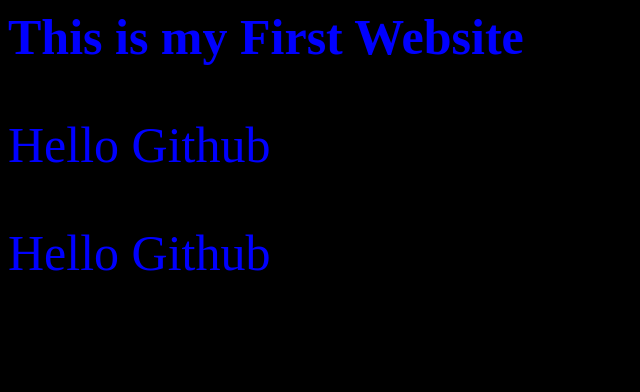
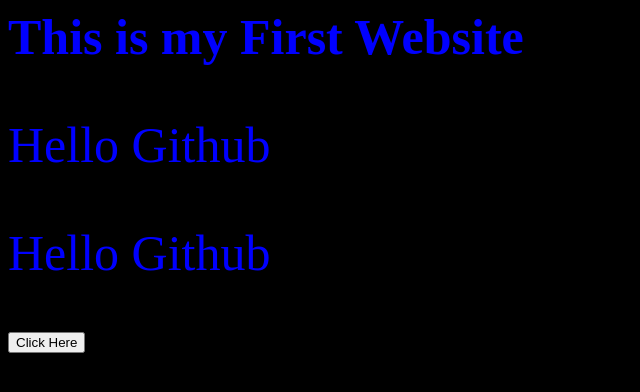
Before and after one commit to ArjunRajput02/html-css-task, a plain HTML site: page index.html in a window 1280 px wide. Shown: the whole page, without its empty margins (0-640 px from the left). Drawn offline with Linux system fonts and the light colour scheme.

Commit message:
feature:adding a new sumit button

```diff
--- a/index.html
+++ b/index.html
@@ -9,6 +9,7 @@
         <h1>This is my First Website</h1>
         <p>Hello Github</p>
         <p>Hello Github</p>
+        <input type="submit" value="Click Here">
     </body>
 
 </html>
```
